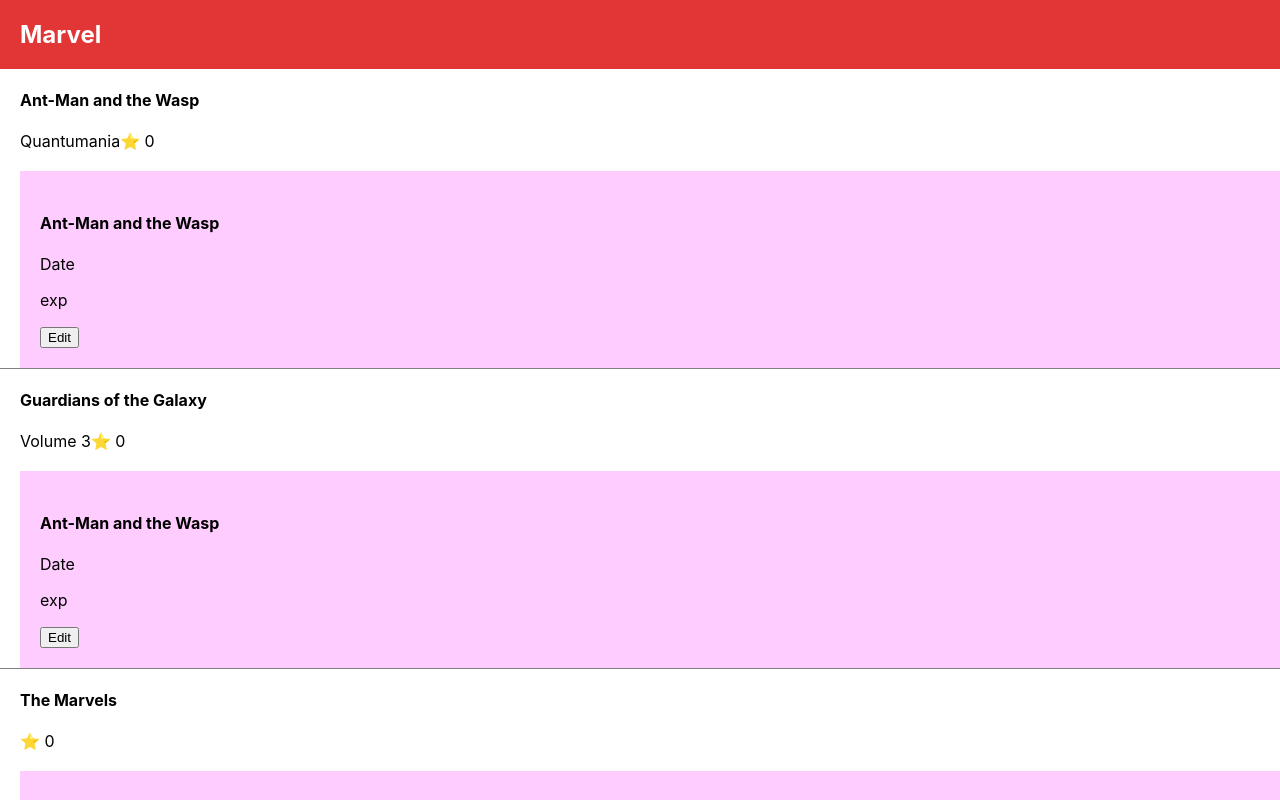
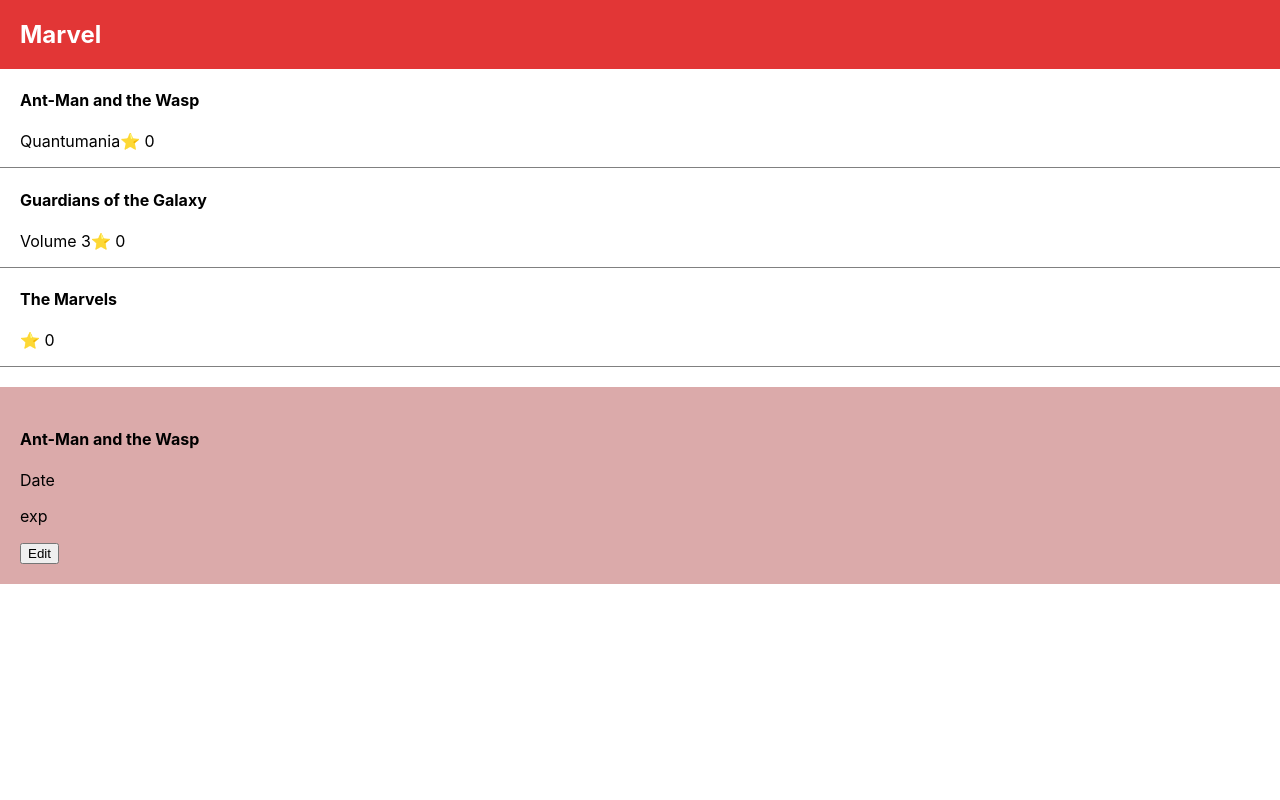
Before and after one commit to thelight0804/React-Study, a React (Create React App) app in the folder React basic/: page / in a window 1280 px wide. Both pictures are taken after a click on the element "Ant-Man and the Wasp". Shown: the top 800 px of the page. Built offline with nearby package versions, Linux system fonts and the light colour scheme.

Commit message:
feat: Add props for modal movie title
- Modal 창을 각 제목에 맞게 출력하기

```diff
--- a/React basic/src/App.js
+++ b/React basic/src/App.js
@@ -5,6 +5,7 @@
 
   let [nextMovie, setNextMovie] = useState(['Ant-Man and the Wasp', 'Guardians of the Galaxy', 'The Marvels']);
   let [movieSub, setMovieSub] = useState(['Quantumania', 'Volume 3', '']);
+  let [movieIndex, setMovieIndex] = useState(0);
   let [star, setStar] = useState([0, 0, 0]);
   let [modal, setModal] = useState(false);
 
@@ -17,6 +18,7 @@
           return (
             <div className="list">
               <h4 onClick={ () => {
+                setMovieIndex(i)
                 modal ? setModal(false) : setModal(true)
               }}>{nextMovie[i]} </h4>
               <p>{movieSub[i]}
@@ -24,11 +26,11 @@
                 let copy = [...star];
                 copy[i] += 1;
                 setStar(copy)} }>⭐</span> {star[i]} </p>
-              { modal ? <Modal nextMovie={nextMovie} color={'#ffccff'} setNextMovie={setNextMovie}/> : null }
           </div>
           )
         })
       }
+      { modal ? <Modal nextMovie={nextMovie} movieIndex = {movieIndex} color={'#dbaaaa'} setNextMovie={setNextMovie}/> : null }
     </div> //"App" End
   ); //App End
 }
@@ -36,14 +38,10 @@
 function Modal(props){
   return(
       <div className="modal" style={{background : props.color}}>
-        <h4>{props.nextMovie[0]}</h4>
+        <h4>{props.nextMovie[props.movieIndex]}</h4>
         <p>Date</p>
         <p>exp</p>
-        <button onClick={()=>{
-          let temp = [...props.nextMovie];
-          temp[0] = "Ironman";
-          props.setNextMovie(temp)
-        }}>Edit</button>
+        <button>Edit</button>
       </div>
   )
 }
```
